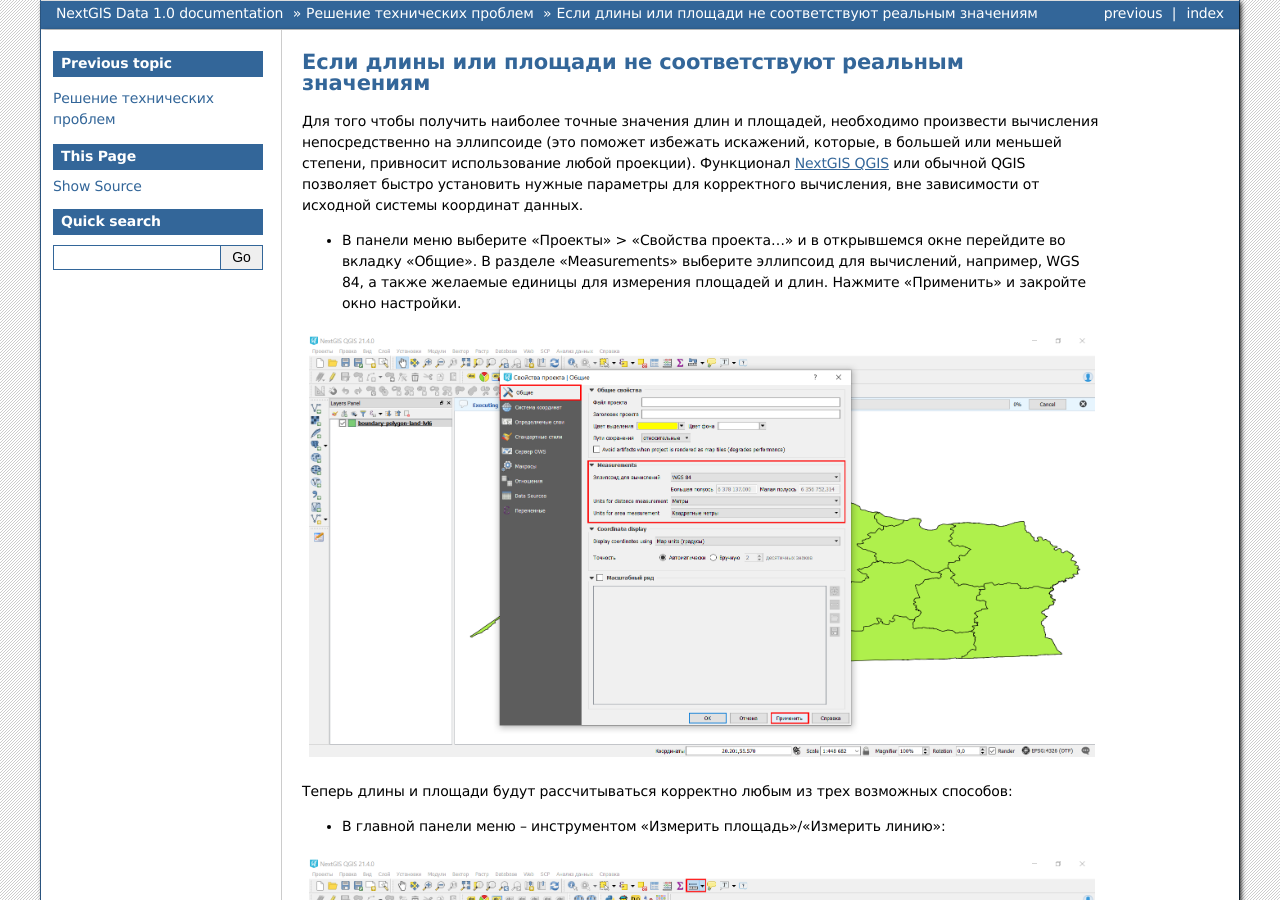
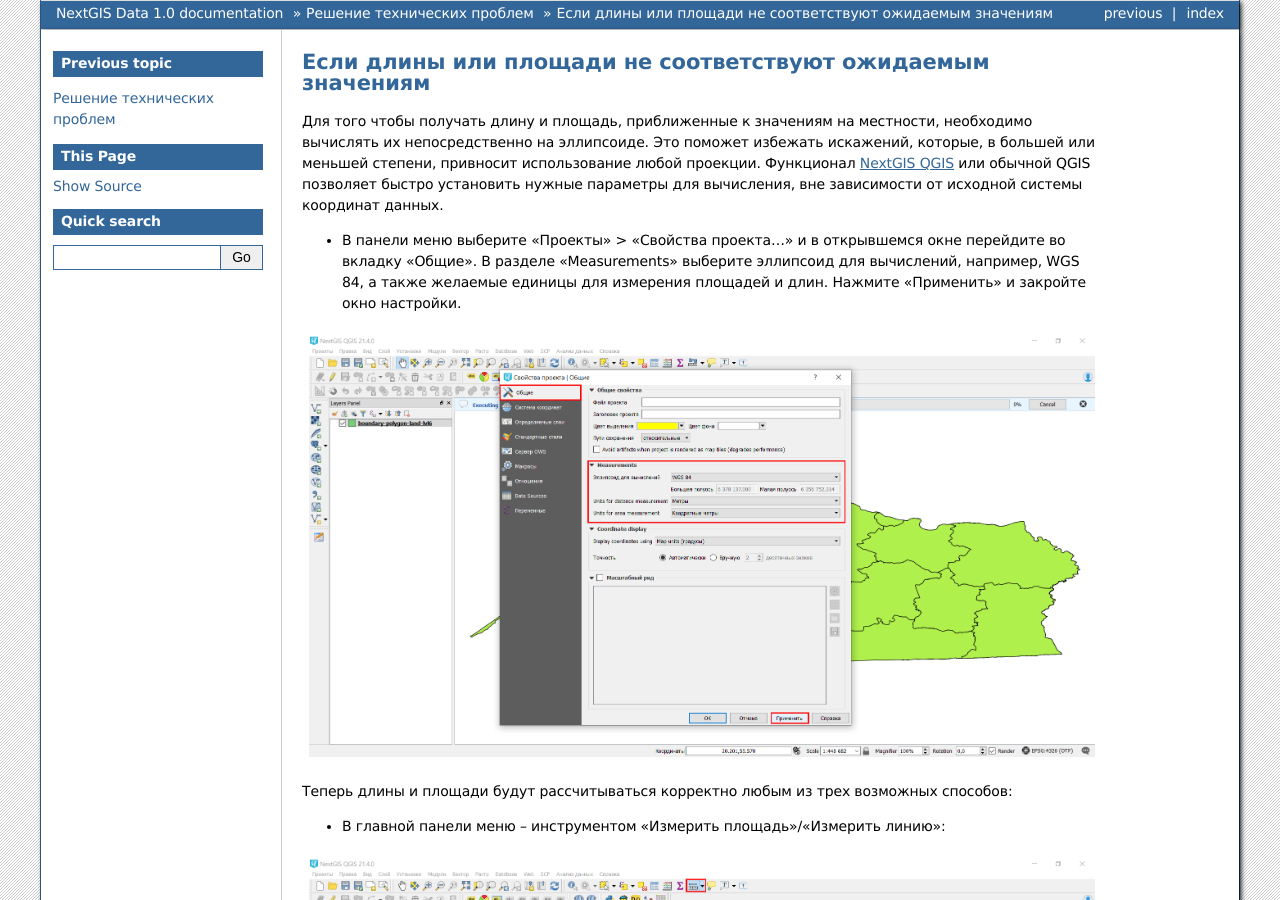
Before and after one commit to nextgis/docs_data, a Sphinx documentation site: the page built from source/calc_area.rst, in a window 1280 px wide and 900 px high. Built offline with Sphinx 7.4.7, drawn with Linux system fonts in a browser that asks for light colours; formulas are drawn with MathJax 3; pages that are not in the unit, such as notebooks, are missing from menus; some of the changed text lies outside the part shown.

Commit message:
Update calc_area.rst
Update description

```diff
--- a/source/calc_area.rst
+++ b/source/calc_area.rst
@@ -1,10 +1,10 @@
 .. _data_calc_area:
 
-Если длины или площади не соответствуют реальным значениям
+Если длины или площади не соответствуют ожидаемым значениям
 ===========================================================
 
-Для того чтобы получить наиболее точные значения длин и площадей, необходимо произвести вычисления непосредственно на эллипсоиде (это поможет избежать искажений, которые, в большей или меньшей степени, привносит использование любой проекции).
-Функционал `NextGIS QGIS <https://nextgis.ru/nextgis-qgis/>`_ или обычной QGIS позволяет быстро установить нужные параметры для корректного вычисления, вне зависимости от исходной системы координат данных.
+Для того чтобы получать длину и площадь, приближенные к значениям на местности, необходимо вычислять их непосредственно на эллипсоиде. Это поможет избежать искажений, которые, в большей или меньшей степени, привносит использование любой проекции.
+Функционал `NextGIS QGIS <https://nextgis.ru/nextgis-qgis/>`_ или обычной QGIS позволяет быстро установить нужные параметры для вычисления, вне зависимости от исходной системы координат данных.
 
 * В панели меню выберите «Проекты» > «Свойства проекта…» и в открывшемся окне перейдите во вкладку «Общие». В разделе «Measurements» выберите эллипсоид для вычислений, например, WGS 84, а также желаемые единицы для измерения площадей и длин. Нажмите «Применить» и закройте окно настройки.
 
```
